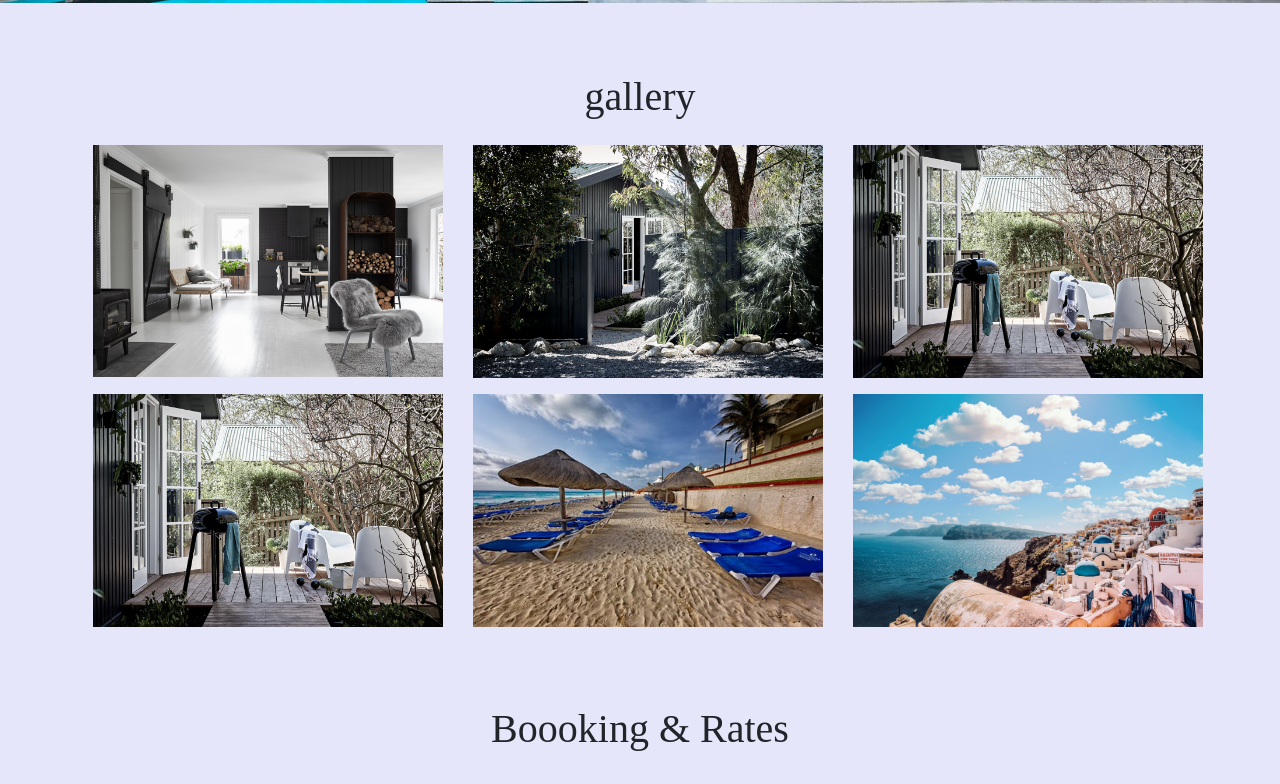
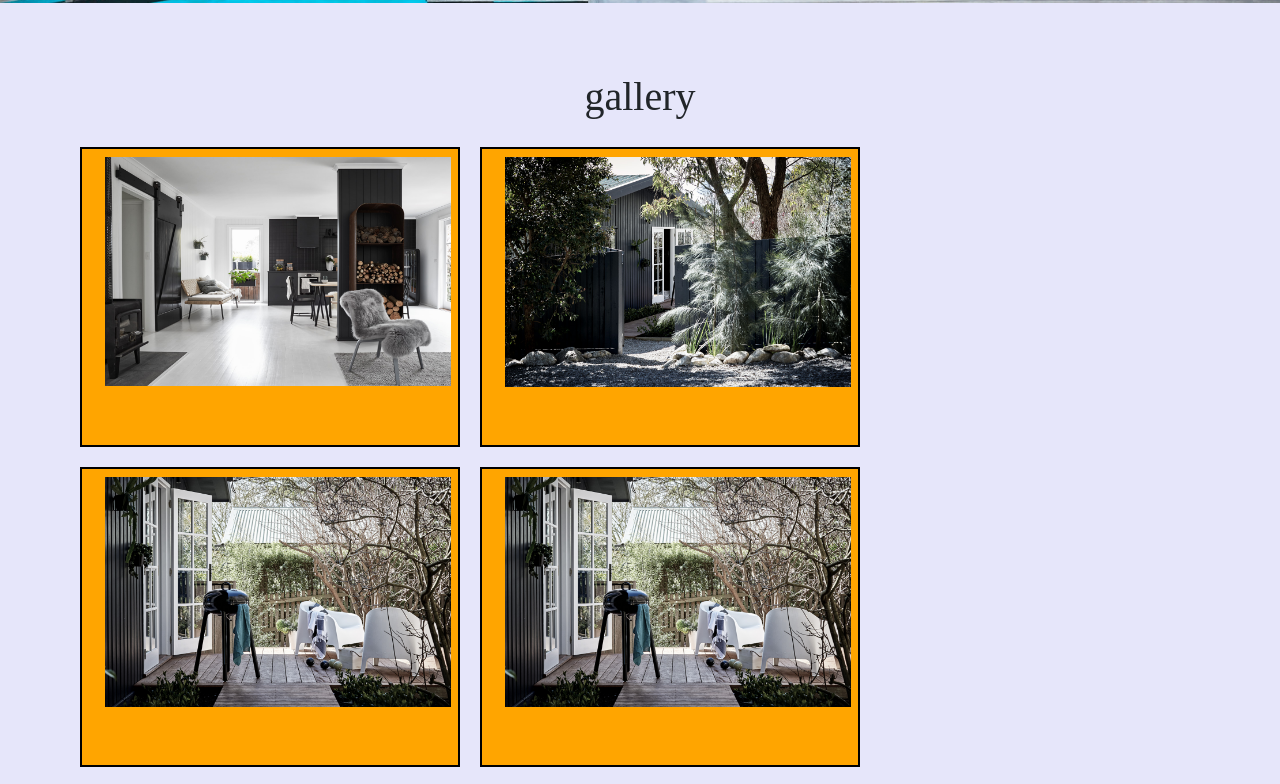
Before and after one commit to karan035/hotelwebsite, a plain HTML site: page index.html in a window 1280 px wide. Shown: the part 849-1633 px from the top of the page. Drawn offline with nearby package versions, Linux system fonts and the light colour scheme; a script that the page names is missing; a web font is replaced by a local one.

Commit message:
hover effect
image hover effect

```diff
--- a/css/style.css
+++ b/css/style.css
@@ -54,7 +54,20 @@
 	width: 100%;
 	background-color: cornflowerblue;
 }
+.imgdiv{
 
+	background-color: orange;
+	border: 2px solid black;
+	margin: 10px;
+	height: 300px;
+	width: 100%;
+	transition: 0.5s linear;
+
+}
+.imgdiv:hover{
+	transform: scale(1.3);
+	z-index: 2;
+}
 
 
 .imgText{
--- a/index.html
+++ b/index.html
@@ -62,22 +62,22 @@
 			<h1 style="padding-top: 70px;" class="text-center pb-2">gallery</h1>
 
 			<div class="row ">
-				<div class="col-lg-4 col-md-4 col-sm-12 ">
+				<div class="col-lg-4 col-md-4 col-sm-12 imgdiv">
 					<img src="images/gimg1.jpg"  class="img-fluid  m-2" alt="gallery">
 				</div>
-				<div class="col-lg-4 col-md-4 col-sm-12 ">
+				<div class="col-lg-4 col-md-4 col-sm-12 imgdiv ">
 					<img src="images/gimg2.jpg"class="img-fluid m-2" alt="gallery">
 				</div>
-				<div class="col-lg-4  col-md-4 col-sm-12 ">
+				<div class="col-lg-4  col-md-4 col-sm-12 imgdiv">
 					<img src="images/gimg3.jpg"class="img-fluid m-2" alt="gallery">
 				</div>
-				<div class="col-lg-4 col-md-4 col-sm-12 ">
+				<div class="col-lg-4 col-md-4 col-sm-12 imgdiv">
 					<img src="images/gimg3.jpg"class="img-fluid m-2" alt="gallery">
 				</div>
-				<div class="col-lg-4 col-md-4 col-sm-12 ">
+				<div class="col-lg-4 col-md-4 col-sm-12 imgdiv ">
 					<img src="images/second.jpeg"class="img-fluid  m-2" alt="gallery">
 				</div>
-				<div class="col-lg-4 col-md-4 col-sm-12 ">
+				<div class="col-lg-4 col-md-4 col-sm-12 imgdiv">
 					<img src="images/third.jpeg"class="img-fluid m-2" alt="gallery">
 				</div>
 
```
